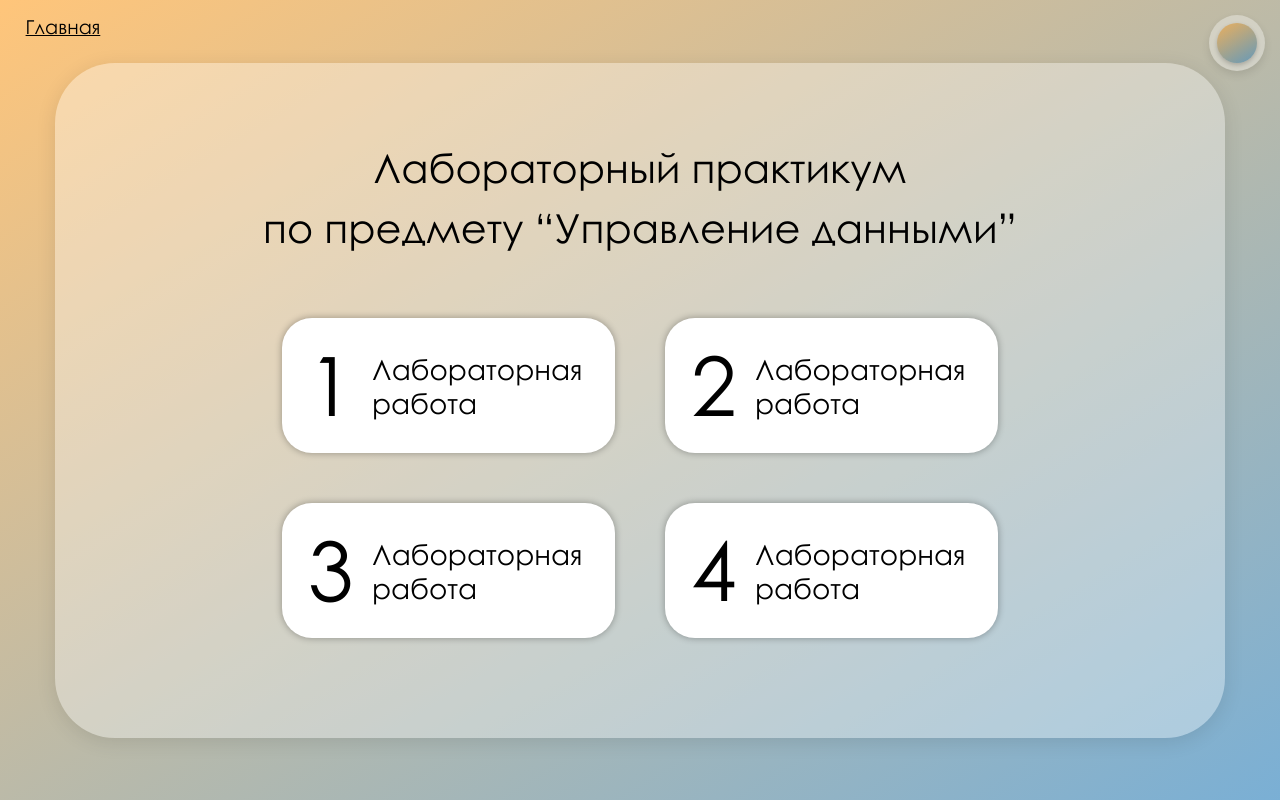
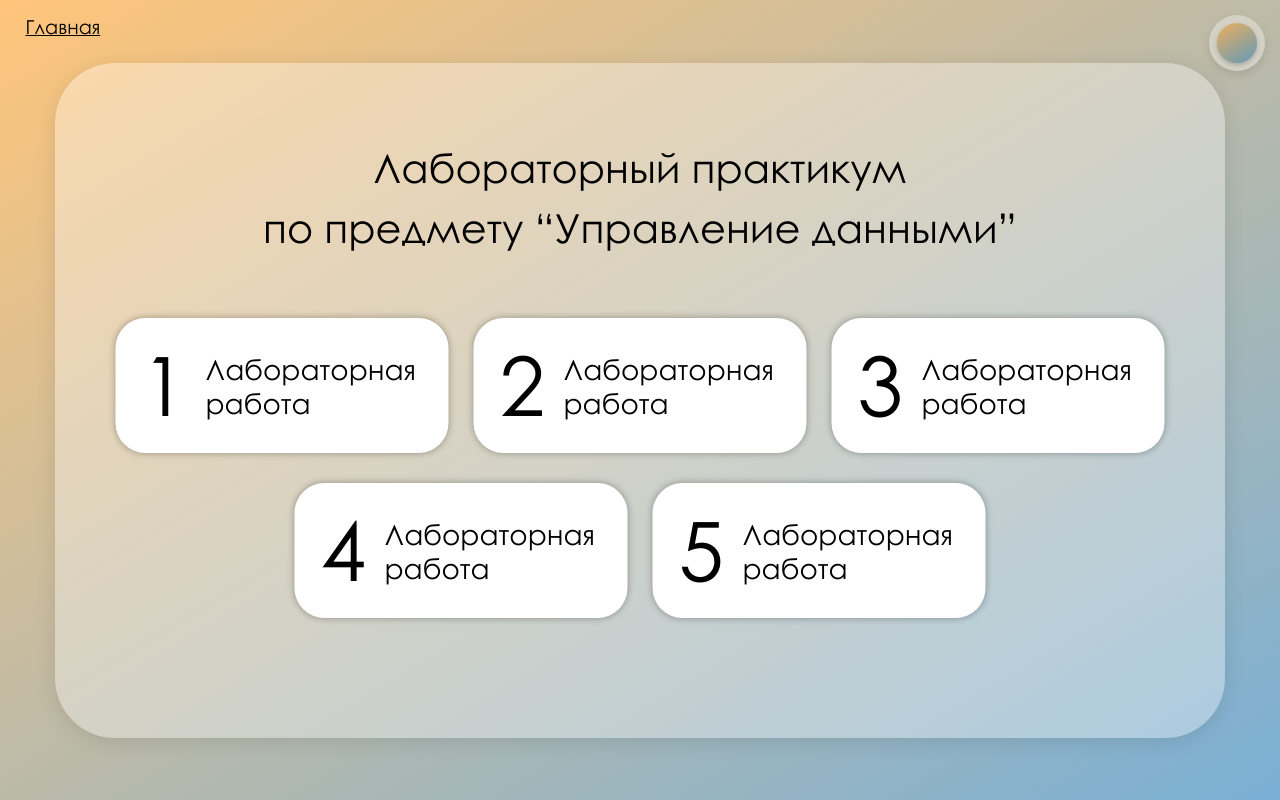
Before and after one commit to aleksgov/web_lab, a React (Create React App) app: page / in a window 1280 px wide. Built offline with nearby package versions, Linux system fonts and the light colour scheme.

Commit message:
add button for 5 lab

```diff
--- a/src/App.css
+++ b/src/App.css
@@ -143,12 +143,19 @@
 
 .main-buttons-container {
   position: absolute;
-  bottom: 100px;
+  bottom: 120px;
   left: 50%;
   transform: translateX(-50%);
-  display: grid;
-  grid-template-columns: repeat(2, 1fr);
-  grid-gap: 50px;
+  display: flex;
+  flex-direction: column;
+  align-items: center;
+  gap: 30px
+}
+
+.button-row {
+  display: flex;
+  justify-content: center;
+  gap: 25px;
 }
 
 .main-button {
--- a/src/App.js
+++ b/src/App.js
@@ -175,7 +175,8 @@ function App() {
                                 Лабораторный практикум<br />по предмету “Управление данными”
                             </div>
                             <div className="main-buttons-container">
-                                {[1, 2, 3, 4].map((number) => (
+                                <div className="button-row">
+                                    {[1, 2, 3].map((number) => (
                                         <button
                                             key={number}
                                             className="main-button"
@@ -187,6 +188,21 @@ function App() {
                                             <div className="main-button-number">{number}</div>
                                         </button>
                                     ))}
+                                </div>
+                                <div className="button-row">
+                                    {[4, 5].map((number) => (
+                                        <button
+                                            key={number}
+                                            className="main-button"
+                                            onClick={() => addTab(`Лабораторная работа №${number}`)}
+                                        >
+                                            <div className="main-button-text">
+                                                Лабораторная <br /> работа
+                                            </div>
+                                            <div className="main-button-number">{number}</div>
+                                        </button>
+                                    ))}
+                                </div>
                             </div>
                         </div>
                     </div>
```
Lines whose indentation alone changed are shown as unchanged.
